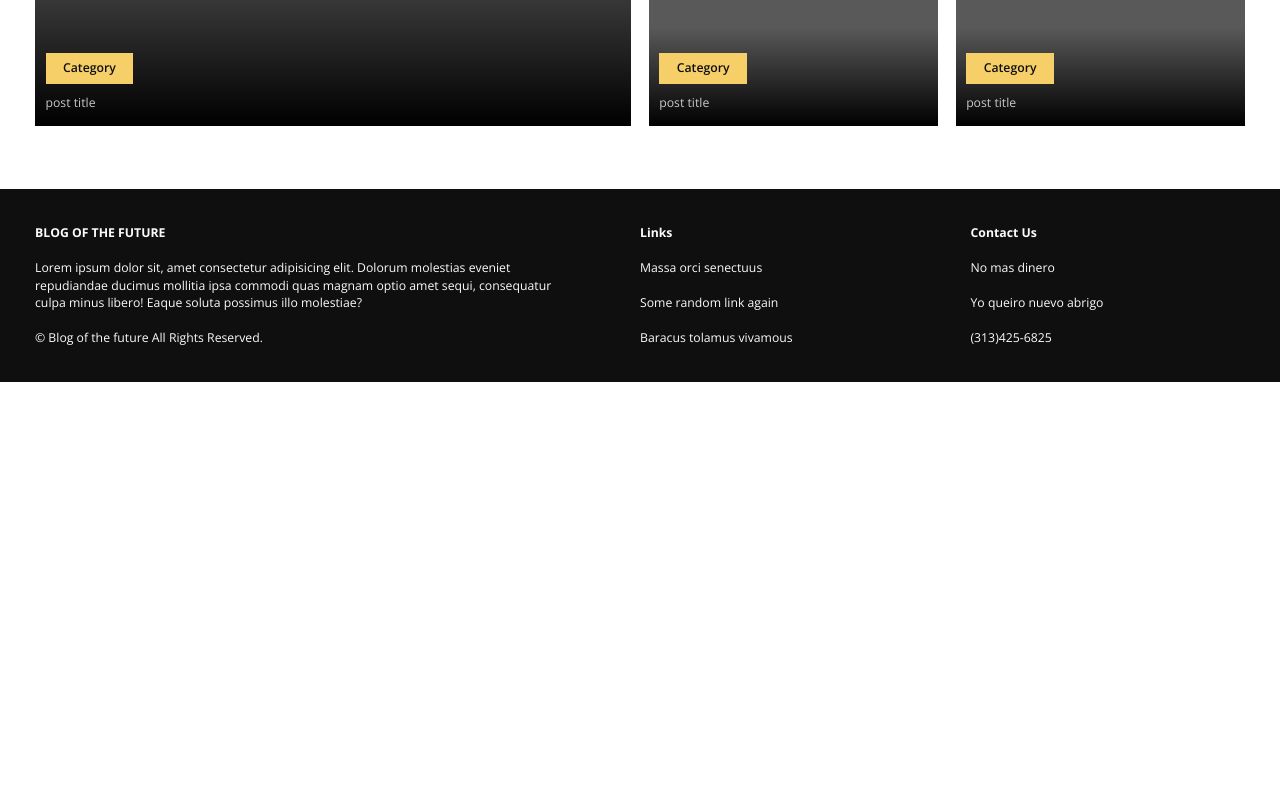
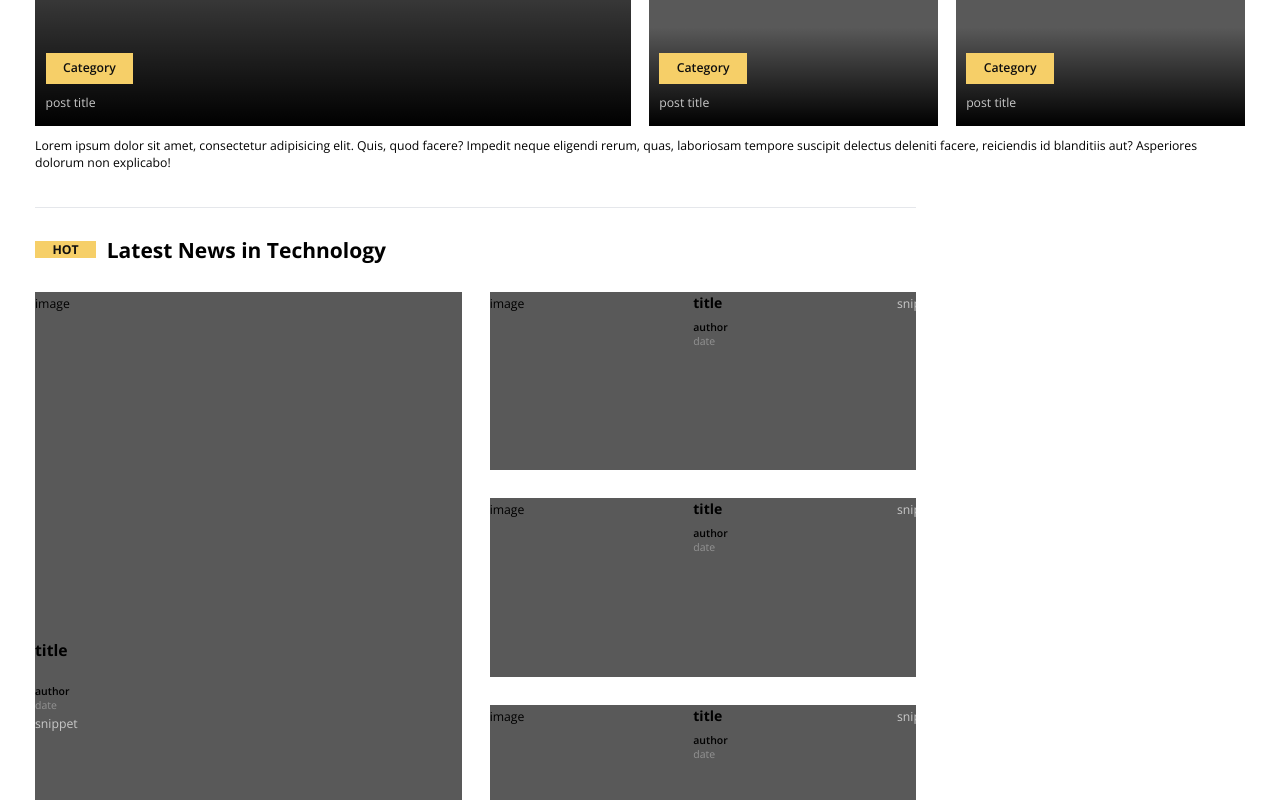
Before and after one commit to mapstonepark/blog-ai-app, a Next.js app: page / in a window 1280 px wide. Shown: the part 740-1540 px from the top of the page. Before the commit the page ends 1122 px from the top, so only its background shows below. Built offline with nearby package versions, Linux system fonts and the light colour scheme.

Commit message:
tech section don e

```diff
--- /dev/null
+++ b/app/(home)/Tech.tsx
@@ -0,0 +1,40 @@
+import React from 'react'
+import Card from 'app/(shared)/Card'
+
+type Props = {}
+
+const Tech = (props: Props) => {
+  return (
+    <section>
+        <hr className='border-1'/>
+        {/* HEADER */}
+        <div className='flex items-center gap-3 my-8'>
+            <h4 className='bg-accent-orange py2 px-5 text-wh-900 text-sm font-bold'>
+                HOT
+            </h4>
+            <p className='font-bold text-2xl'>Latest News in Technology</p>
+
+        </div>
+
+        {/* Grid  */}
+        <div className='sm:grid grid-cols-2 grid-rows-3 gap-x-8 gap-y-8 my-5'>
+            {/* LARGE CARD */}
+        <Card className='bg-wh-500  col-span-1 row-span-3'
+        imageHeight='h-96'
+        isLongForm />
+        {/* SMALL CARDS */}
+        <Card className='bg-wh-500  col-span-1 row-span-1 mt-10 sm:mt-0 flex justify-between gap-3'
+        imageHeight='h-48'
+        isSmallCard />
+        <Card className='bg-wh-500  col-span-1 row-span-1 mt-10 sm:mt-0 flex justify-between gap-3'
+        imageHeight='h-48'
+        isSmallCard />
+        <Card className='bg-wh-500  col-span-1 row-span-1 mt-10 sm:mt-0 flex justify-between gap-3'
+        imageHeight='h-48'
+        isSmallCard />
+        </div>
+    </section>
+  )
+}
+
+export default Tech
--- a/app/(home)/Trending.tsx
+++ b/app/(home)/Trending.tsx
@@ -42,6 +42,7 @@
             <TrendingCard className='col-span-1 row-span-1 bg-wh-500'/>
             <TrendingCard className='col-span-1 row-span-1 bg-wh-500'/>
         </div>
+        <p className='text-sm'>Lorem ipsum dolor sit amet, consectetur adipisicing elit. Quis, quod facere? Impedit neque eligendi rerum, quas, laboriosam tempore suscipit delectus deleniti facere, reiciendis id blanditiis aut? Asperiores dolorum non explicabo!</p>
     </section>
   )
 }
--- /dev/null
+++ b/app/(shared)/Card.tsx
@@ -0,0 +1,40 @@
+import Link from 'next/link';
+import React from 'react'
+
+type Props = {
+    className?: string;
+    imageHeight: string;
+    isSmallCard?: boolean;
+    isLongForm?: boolean;
+}
+
+const Card = ({
+    className,
+    imageHeight,
+    isSmallCard= false,
+    isLongForm = false,
+}: Props) => {
+  return (
+    <div className={className}>
+        <Link className='basis-full hover:opacity-70' href='/'>
+            <div className={`relative w-auto mb-3 ${imageHeight}`}>image</div>
+        </Link>
+        <div className='basis-full'>
+        <Link href='/'>
+            <h4 className={`font-bold hover:text-accent-green
+                ${isSmallCard ? 'text-base' : 'text-lg'}
+                ${isSmallCard ? 'line-clamp-2' : ''}
+            `}>title</h4>
+        </Link>
+        <div className={`${isSmallCard ? 'my-2' : 'flex my-3'} gap-3`}></div>
+        <h5 className='font-semibold text-xs'>author</h5>
+        <h6 className='text-wh-300 text-xs'>date</h6>
+        </div>
+        <p className={`text-wh-100 ${isLongForm ? 'line-clamp-5' : 'line-clamp-3'}`}>
+            snippet
+        </p>
+    </div>
+  )
+}
+
+export default Card
--- a/app/page.tsx
+++ b/app/page.tsx
@@ -1,4 +1,5 @@
 import Trending from 'app/(home)/Trending'
+import Tech from 'app/(home)/Tech'
 
 export default function Home() {
   return (
@@ -6,7 +7,7 @@
       <Trending />
       <div className="md:flex gap-10 mb-5">
         <div className="basis-3/4">
-          {/* <Tech /> */}
+          <Tech />
           {/* <Travel /> */}
           {/* <Other /> */}
           <div className="hidden md:block">
```
